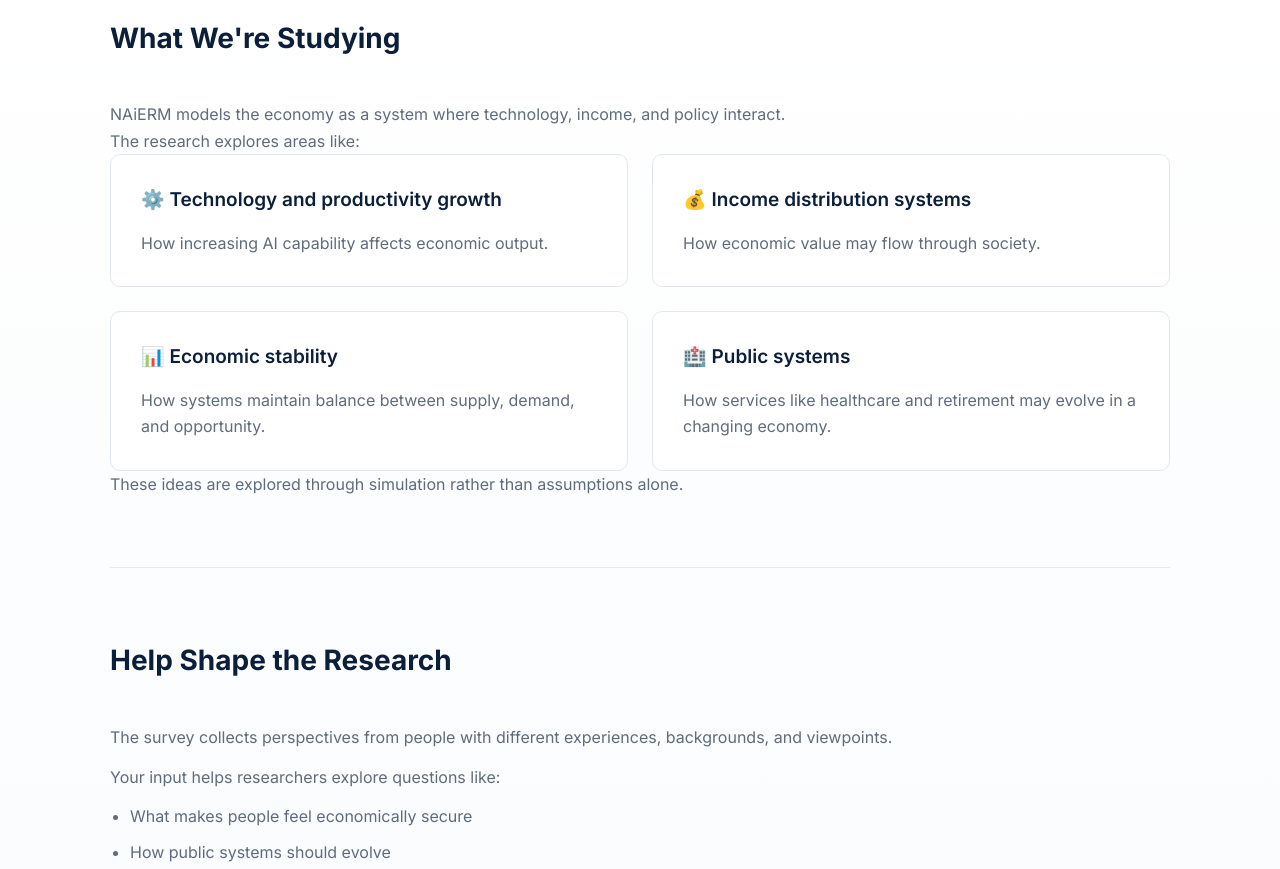
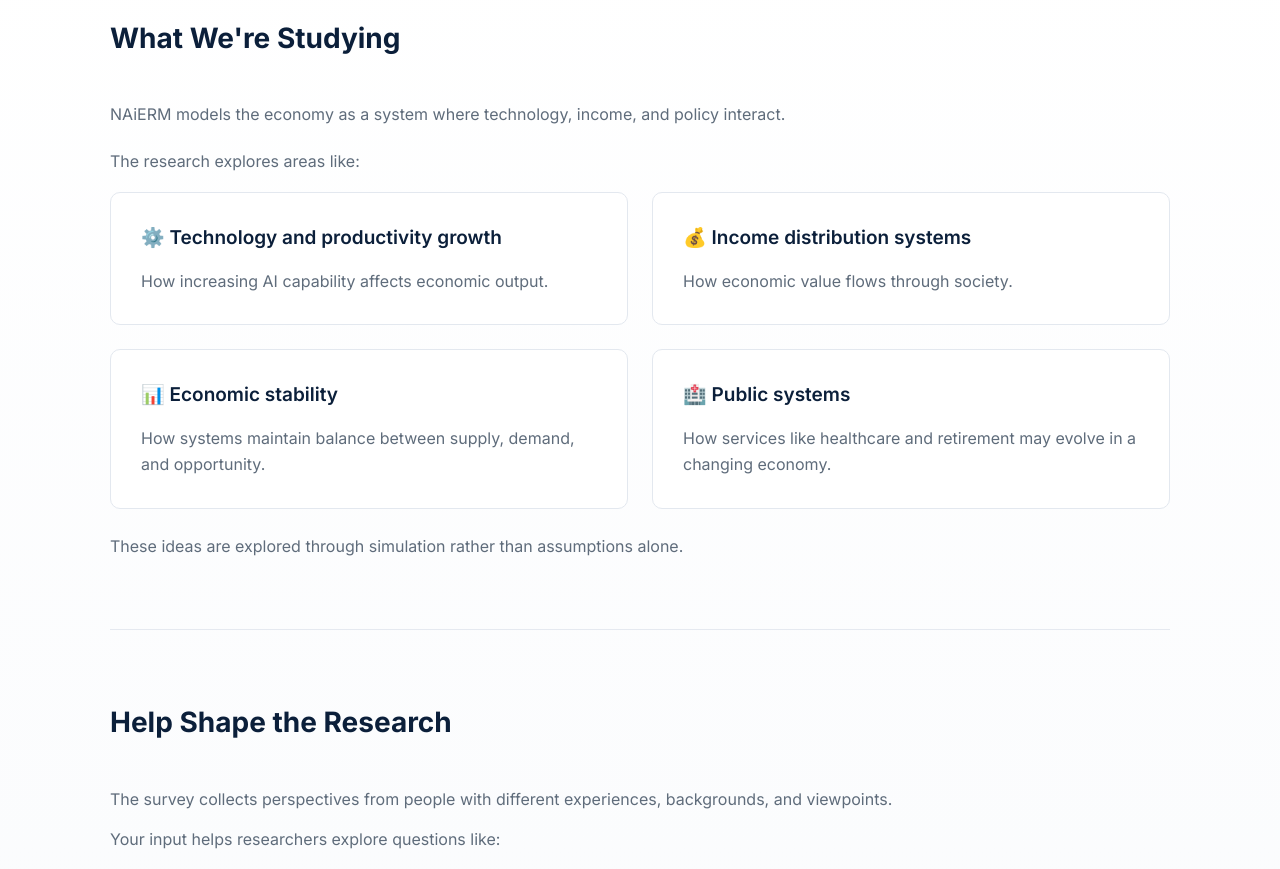
Before and after one commit to Measdani/breakout-economy-simulator, a Next.js app in the folder web/: page / in a window 1280 px wide. Shown: the part 1900-2769 px from the top of the page. Built offline with nearby package versions, Linux system fonts and the light colour scheme.

Commit message:
Adjust spacing around study cards section

```diff
--- a/web/app/home.css
+++ b/web/app/home.css
@@ -323,6 +323,18 @@ body {
   display: grid;
   grid-template-columns: repeat(2, 1fr);
   gap: 24px;
+}
+
+.studySection .studyIntro {
+  margin-bottom: 20px;
+}
+
+.studySection .studyLead {
+  margin-bottom: 18px;
+}
+
+.studySection .studyCards {
+  margin-bottom: 24px;
 }
 
 .card {
--- a/web/app/page.tsx
+++ b/web/app/page.tsx
@@ -135,20 +135,20 @@ export default function Home() {
 
         <div className="sectionDivider" />
 
-        <section className="section">
+        <section className="section studySection">
           <h2>What We&apos;re Studying</h2>
-          <p>
+          <p className="studyIntro">
             NAiERM models the economy as a system where technology, income, and policy interact.
           </p>
-          <p>The research explores areas like:</p>
-          <div className="cards">
+          <p className="studyLead">The research explores areas like:</p>
+          <div className="cards studyCards">
             <div className="card">
               <h3>⚙️ Technology and productivity growth</h3>
               <p>How increasing AI capability affects economic output.</p>
             </div>
             <div className="card">
               <h3>💰 Income distribution systems</h3>
-              <p>How economic value may flow through society.</p>
+              <p>How economic value flows through society.</p>
             </div>
             <div className="card">
               <h3>📊 Economic stability</h3>
@@ -159,7 +159,7 @@ export default function Home() {
               <p>How services like healthcare and retirement may evolve in a changing economy.</p>
             </div>
           </div>
-          <p>These ideas are explored through simulation rather than assumptions alone.</p>
+          <p className="studyOutro">These ideas are explored through simulation rather than assumptions alone.</p>
         </section>
 
         <div className="sectionDivider" />
```
